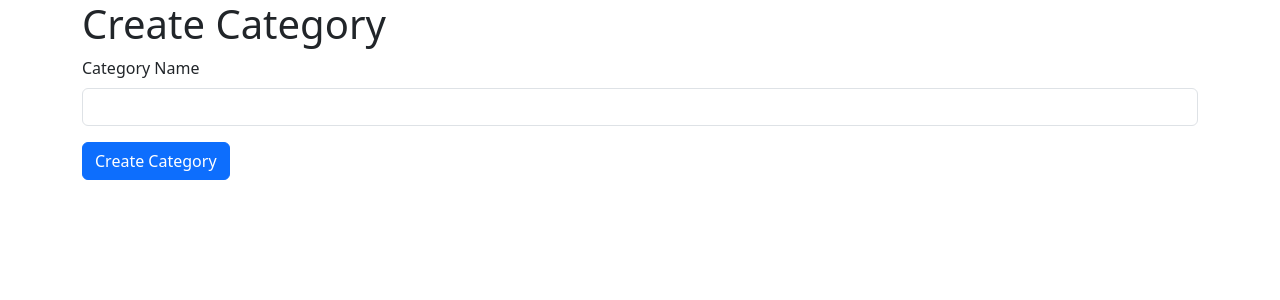
After one commit to abdul-rehman18/recipe-sharing-platform, a Django app: page /category/ in a window 1280 px wide. The commit adds this page. Shown: the top 300 px of the page. Run offline with Django 4.2, Linux system fonts and the light colour scheme; some libraries are stand-ins or nearby versions.

Commit message:
Front-end done

```diff
--- /dev/null
+++ b/db/templates/create_category.html
@@ -0,0 +1,23 @@
+<!DOCTYPE html>
+<html>
+<head>
+  <title>Create Category</title>
+  <link rel="stylesheet" href="https://cdnjs.cloudflare.com/ajax/libs/bootstrap/5.3.0/css/bootstrap.min.css">
+</head>
+<body>
+  <div class="container">
+    <h1>Create Category</h1>
+    <form method="post">
+      {% csrf_token %}
+      <div class="mb-3">
+        <label for="categroy_name" class="form-label">Category Name</label>
+        <input type="text" class="form-control" id="categroy_name" name="categroy_name" required>
+      </div>
+      <button type="submit" class="btn btn-primary">Create Category</button>
+    </form>
+  </div>
+
+
+  <script src="https://cdnjs.cloudflare.com/ajax/libs/bootstrap/5.3.0/js/bootstrap.bundle.min.js"></script>
+</body>
+</html>
--- a/db/templates/create_recipe.html
+++ b/db/templates/create_recipe.html
@@ -25,10 +25,10 @@
         <label for="dietary_information" class="form-label">Dietary Information</label>
         <input type="text" class="form-control" id="dietary_information" name="dietary_information" required>
       </div>
-      <!-- <div class="mb-3">
+      <div class="mb-3">
         <label for="category_id" class="form-label">Category ID</label>
         <input type="number" class="form-control" id="category_id" name="category_id" required>
-      </div> -->
+      </div>
       <button type="submit" class="btn btn-primary">Create</button>
     </form>
   </div>
--- a/db/urls.py
+++ b/db/urls.py
@@ -2,7 +2,8 @@ from django.urls import path
 from . import views
 
 urlpatterns = [
-    path('', views.login, name='login'),
-    path('signup/', views.signup, name='signup'),
+    # path('', views.login, name='login'),
+    path('', views.signup, name='signup'),
+    path('category/',views.create_catgeory,name='category'),
     path('recipe/', views.create_recipe, name='recipe_de'),
 ]
--- a/db/views.py
+++ b/db/views.py
@@ -1,6 +1,7 @@
 from django.shortcuts import render,redirect
 from django.contrib.auth import authenticate, login
-from .models import Recipes,User
+from .models import Recipes,User,Category
+from django.contrib import messages
 
 
 
@@ -26,14 +27,23 @@ def create_recipe(request):
             RecipeName=request.POST['recipe_name'],
             Ingredients=request.POST['ingredients'],
             PreparationSteps=request.POST['preparation_steps'],
-            DietaryInformation=request.POST['dietary_information']
-            # CategoryID=int(request.POST['category_id'])
+            DietaryInformation=request.POST['dietary_information'],
+            CategoryID=int(request.POST['category_id'])
         )
         recipe.save()
-        return redirect('recipe_detail')
+        return redirect('recipe_de')
 
     return render(request, 'create_recipe.html')
 
+
+def create_catgeory(request):
+    if request.method =='POST':
+        category = Category(
+            CategoryName= request.POST['categroy_name']
+        )
+        category.save()
+        return redirect('recipe_de')
+    return render(request,'create_category.html')
 
 
 def signup(request):
@@ -44,11 +54,8 @@ def signup(request):
             Password = request.POST['password']
         )
 
-        if User.objects.filter(Email=Email).exists():
-            messages.info(request, 'Email is already taken')
-            return redirect('signup')
-        else:
-            user.save()
-            return redirect('login')
+
+        user.save()
+        return redirect('category')
 
     return render(request,'signup.html')
```
Also changed, not shown: db/models.py (+11 -1 lines), db/migrations/0008_category_recipes_categoryid.py (added).
